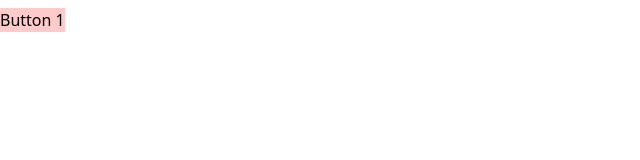
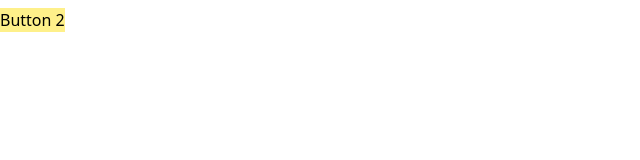
Before and after one commit to soAcademy/workshop-state-and-event, a React (Create React App) app: page / in a window 1280 px wide. Shown: the top 160 px of the page, without its empty margins (0-640 px from the left). Built offline with nearby package versions, Linux system fonts and the light colour scheme.

Commit message:
feat:submit workshop

```diff
--- a/src/App.js
+++ b/src/App.js
@@ -1,9 +1,11 @@
-import Event1 from "./Events/Event1";
+// import Event1 from "./Events/Event1";
+import Event2 from "./Events/Event2";
 
 const App = () => {
   return (
     <div>
-      <Event1 />
+      {/* <Event1 /> */}
+      <Event2 />
     </div>
   );
 };
--- /dev/null
+++ b/src/Events/Event2.js
@@ -0,0 +1,14 @@
+import React from "react";
+
+const Event2 = () => {
+  const helloWorld = () => console.log("Hello 2");
+  return (
+    <div className="my-2">
+      <button className="bg-yellow-200" onClick={() => helloWorld()}>
+        Button 2
+      </button>
+    </div>
+  );
+};
+
+export default Event2;
```
